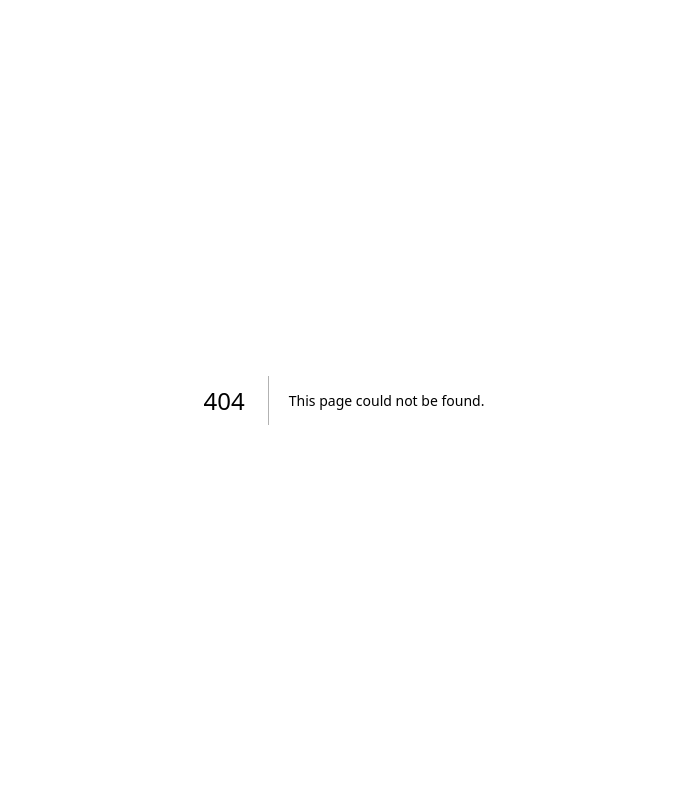
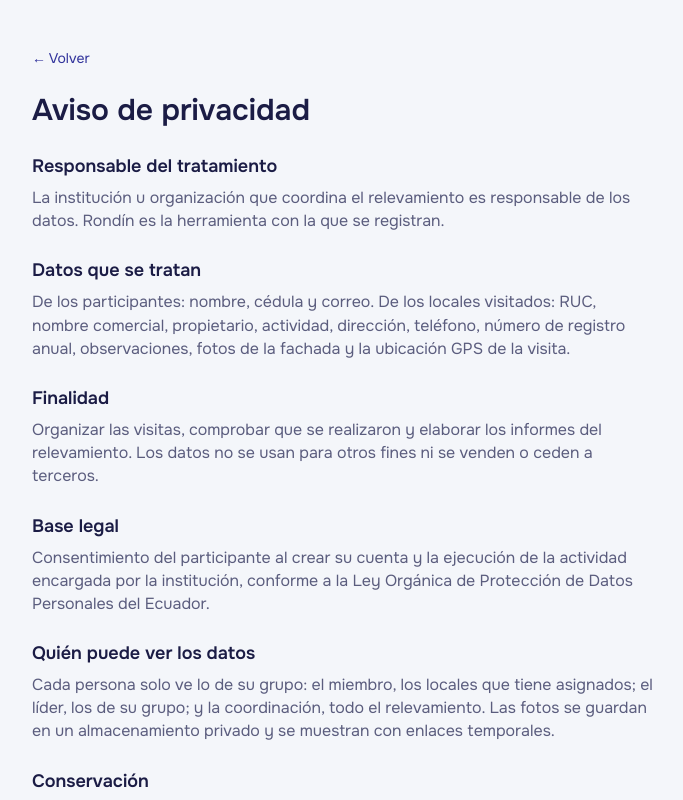
Before and after one commit to Steeven24/Rondin, a Next.js app in the folder apps/web/: page /privacy in a window 1280 px wide. Before the commit this address had no page. Shown: the top 800 px of the page, without its empty margins (296-979 px from the left). Built offline with nearby package versions, Linux system fonts and the light colour scheme.

Commit message:
docs(web): add privacy notice aligned with ecuador data protection law

```diff
--- /dev/null
+++ b/apps/web/src/app/privacy/page.tsx
@@ -0,0 +1,50 @@
+import type { Metadata } from "next";
+import Link from "next/link";
+
+export const metadata: Metadata = { title: "Aviso de privacidad" };
+
+const SECTIONS = [
+  {
+    title: "Responsable del tratamiento",
+    body: "La institución u organización que coordina el relevamiento es responsable de los datos. Rondín es la herramienta con la que se registran.",
+  },
+  {
+    title: "Datos que se tratan",
+    body: "De los participantes: nombre, cédula y correo. De los locales visitados: RUC, nombre comercial, propietario, actividad, dirección, teléfono, número de registro anual, observaciones, fotos de la fachada y la ubicación GPS de la visita.",
+  },
+  {
+    title: "Finalidad",
+    body: "Organizar las visitas, comprobar que se realizaron y elaborar los informes del relevamiento. Los datos no se usan para otros fines ni se venden o ceden a terceros.",
+  },
+  {
+    title: "Base legal",
+    body: "Consentimiento del participante al crear su cuenta y la ejecución de la actividad encargada por la institución, conforme a la Ley Orgánica de Protección de Datos Personales del Ecuador.",
+  },
+  {
+    title: "Quién puede ver los datos",
+    body: "Cada persona solo ve lo de su grupo: el miembro, los locales que tiene asignados; el líder, los de su grupo; y la coordinación, todo el relevamiento. Las fotos se guardan en un almacenamiento privado y se muestran con enlaces temporales.",
+  },
+  {
+    title: "Conservación",
+    body: "Los datos se conservan mientras dure el relevamiento y la entrega de informes. Al cerrarlo, la coordinación puede eliminar el relevamiento con todos sus locales, visitas y fotos.",
+  },
+  {
+    title: "Tus derechos",
+    body: "Puedes pedir acceso, rectificación, eliminación u oposición al tratamiento de tus datos a la coordinación del relevamiento.",
+  },
+];
+
+export default function PrivacyPage() {
+  return (
+    <main className="mx-auto flex max-w-2xl flex-col gap-6 px-6 py-12">
+      <Link href="/login" className="text-sm text-brand">← Volver</Link>
+      <h1 className="text-3xl font-semibold">Aviso de privacidad</h1>
+      {SECTIONS.map((section) => (
+        <section key={section.title} className="flex flex-col gap-1.5">
+          <h2 className="text-lg font-semibold">{section.title}</h2>
+          <p className="text-muted">{section.body}</p>
+        </section>
+      ))}
+    </main>
+  );
+}
```
